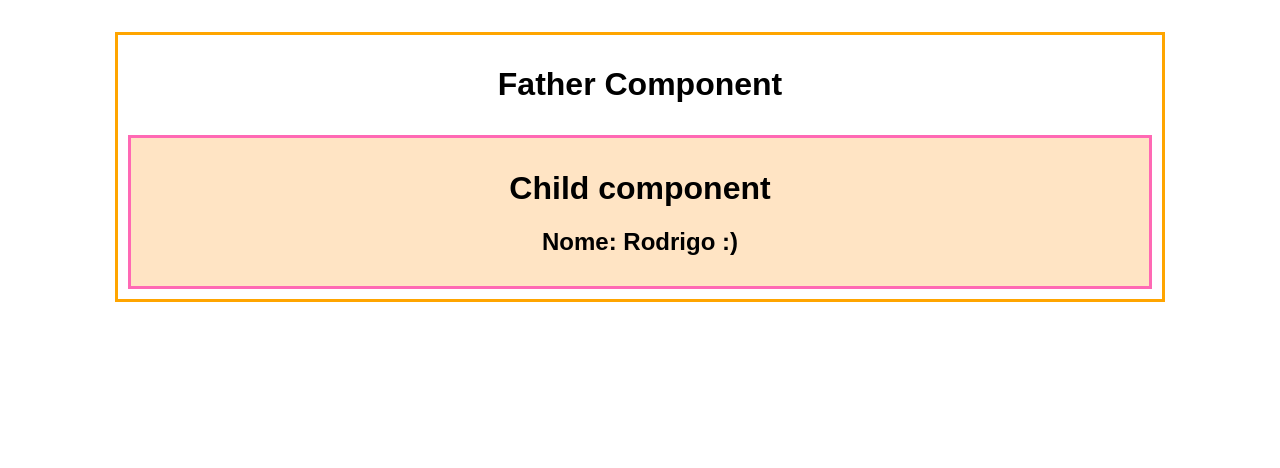
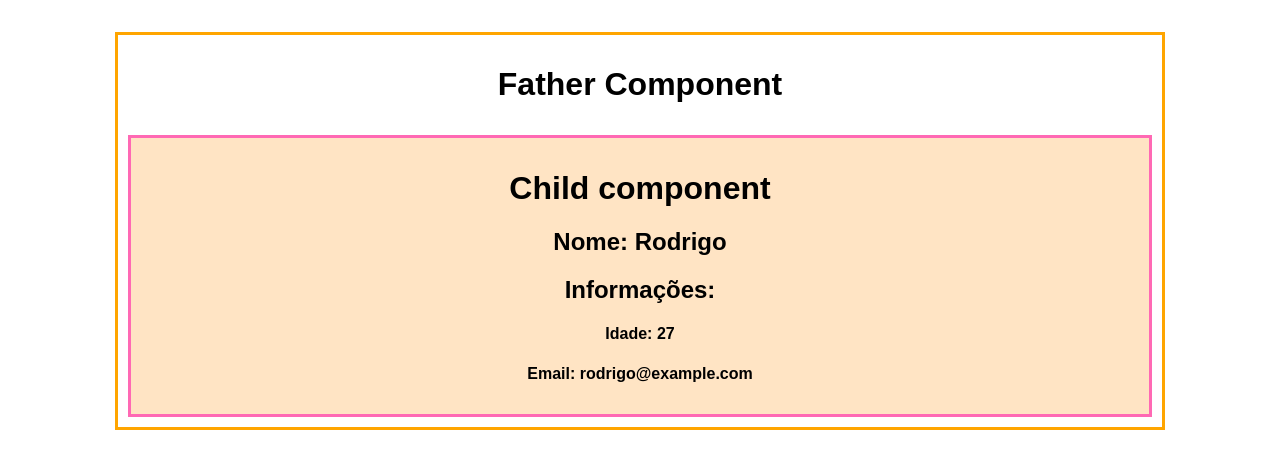
Before and after one commit to RodrigoMarques6/ComponentsOnAngular, an Angular app: page / in a window 1280 px wide. Shown: the top 468 px of the page. Built offline with nearby package versions, Linux system fonts and the light colour scheme.

Commit message:
ComponentsOnAngular

```diff
--- a/src/app/components/child-component/child-component.component.html
+++ b/src/app/components/child-component/child-component.component.html
@@ -1,4 +1,8 @@
 <div class="child-div">
     <h1>Child component</h1>
-    <h2>Nome: {{childName}} :)</h2>
+    <h2>Nome: {{childName}}</h2>
+    <h2>Informações: </h2>
+    <h4>Idade: {{user.age}}</h4>
+    <h4>Email: {{user.email}}</h4>
+
 </div>
--- a/src/app/components/child-component/child-component.component.ts
+++ b/src/app/components/child-component/child-component.component.ts
@@ -7,4 +7,8 @@ import { Component, Input } from '@angular/core';
 })
 export class ChildComponentComponent {
     @Input() childName!: string
+    @Input() user!: {
+      age: number,
+      email: string,
+    }
 }
--- a/src/app/components/father-component/father-component.component.html
+++ b/src/app/components/father-component/father-component.component.html
@@ -1,4 +1,4 @@
 <div class="father-div">
     <h1>Father Component</h1>
-    <app-child-component [childName] = "fatherName"></app-child-component>
+    <app-child-component [childName] = "fatherName" [user] = 'objectUser'></app-child-component>
 </div>
--- a/src/app/components/father-component/father-component.component.ts
+++ b/src/app/components/father-component/father-component.component.ts
@@ -7,4 +7,8 @@ import { Component } from '@angular/core';
 })
 export class FatherComponentComponent {
   fatherName: string = 'Rodrigo'
+  objectUser = {
+    age: 27,
+    email: 'rodrigo@example.com',
+  }
 }
```
